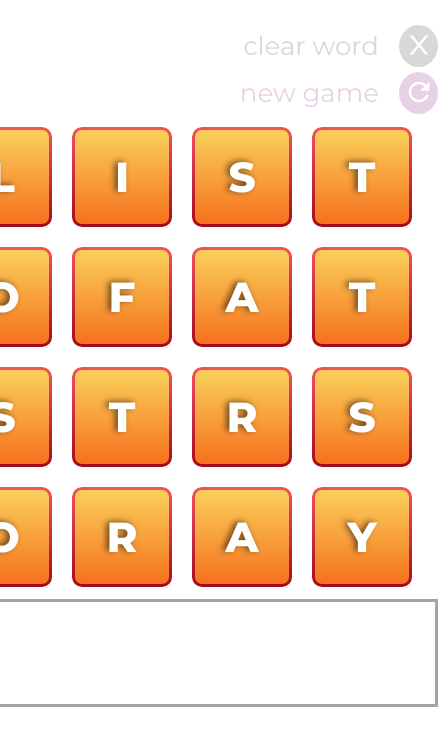
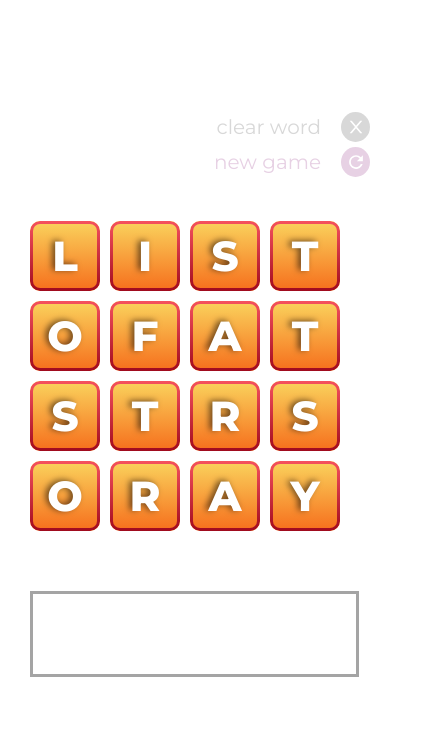
Before and after one commit to jasmineelkins/letters-game, a React (Create React App) app: page / in a window 390 px wide. Shown: the top 746 px of the page, 438 px wide, since content can reach past the window. Built offline with nearby package versions, Linux system fonts and the light colour scheme; no server answers.

Commit message:
Fixed mobile formatting

```diff
--- a/src/components/TextOutput.js
+++ b/src/components/TextOutput.js
@@ -8,12 +8,10 @@ function TextOutput({ selectedTiles, isValidWord }) {
 
   return (
     <div className="outputContainer item3">
-      <form>
-        <input value={currentWord} className={spanStyle}></input>
-        {currentWord === "" ? null : (
-          <span className={spanStyle}>{validTextDisplay}</span>
-        )}
-      </form>
+      <p className={spanStyle}>{currentWord}</p>
+      {currentWord === "" ? null : (
+        <span className={spanStyle}>{validTextDisplay}</span>
+      )}
     </div>
   );
 }
--- a/src/index.css
+++ b/src/index.css
@@ -8,7 +8,7 @@ body {
 }
 
 button {
-  font-size: 30px;
+  font-size: 20px;
   border-radius: 100%;
   border: none;
   color: white;
@@ -18,7 +18,9 @@ button {
   height: 100vh;
   width: 100vw;
   display: flex;
+  flex-direction: column;
   justify-content: center;
+  /* align-items: center; */
 }
 
 .item1 {
@@ -44,18 +46,19 @@ button {
 /* GRID ------------------------------------------------------------------------- */
 .gridContainer {
   /* border: 2px solid black; */
-  height: 460px;
-  width: 460px;
+  height: 320px;
+  width: 320px;
   display: grid;
-  grid-template-columns: repeat(4, 120px);
-  grid-template-rows: repeat(4, 120px);
+  grid-template-columns: repeat(4, 80px);
+  grid-template-rows: repeat(4, 80px);
   font-weight: 800;
+  margin: 30px;
 }
 
 .gridSquare {
   border-radius: 10px;
-  height: 100px;
-  width: 100px;
+  height: 70px;
+  width: 70px;
   display: flex;
   align-items: center;
   justify-content: center;
@@ -110,7 +113,8 @@ button {
   align-items: flex-end;
   justify-content: flex-start;
   gap: 5px;
-  padding-top: 25px;
+  padding: 20px;
+  margin-bottom: 20px;
 }
 
 /* CLEAR BUTTON ------------------------------------------------------------------- */
@@ -148,48 +152,36 @@ button {
 /* OUTPUT ------------------------------------------------------------------------- */
 .outputContainer {
   display: flex;
-  justify-content: center;
-  align-items: flex-start;
-  margin-top: 50px;
+  justify-content: space-between;
+  align-items: center;
+  margin-top: 70px;
+  margin-left: 30px;
+  border: 3px solid #a4a4a4;
+  width: 75vw;
+  height: 80px;
+  padding: 0 15px;
 }
 
-.outputContainer form {
-  width: 460px;
-  border: 3px solid #a4a4a4;
-  padding: 10px 0px 10px 20px;
+.outputContainer p {
+  font-family: "Montserrat", sans-serif;
+  font-weight: 800;
+  border: none;
+  font-size: 30px;
+  color: #d1001b;
+  letter-spacing: 7px;
+  margin-right: 0;
 }
 
-.outputContainer input {
-  font-family: "Montserrat", sans-serif;
-  font-weight: 800;
-
-  width: 360px;
-  height: 80px;
-  border: none;
-  font-size: 40px;
-  /* padding-left: 30px; */
-  color: #d1001b;
-  letter-spacing: 7px;
-}
-
-.outputContainer input:selected {
-  border: none;
-}
-
-.outputContainer input:focus {
-  outline: none;
-}
-
-input.valid {
+p.valid {
   color: #7ed320;
 }
 
-input.invalid {
+p.invalid {
   color: #d1001b;
 }
 
 span {
-  font-size: 26px;
+  font-size: 20px;
 }
 
 span.valid {
@@ -201,11 +193,13 @@ span.invalid {
 }
 
 /* MEDIA QUERIES ------------------------------------------------------------------*/
+/* For screens larger than mobile */
 @media only screen and (min-width: 800px) {
   .contentWrapper {
     height: 100vh;
     width: 100vw;
     display: flex;
+    flex-direction: row;
     align-items: center;
     justify-content: center;
   }
@@ -220,7 +214,21 @@ span.invalid {
   }
 
   .gridContainer {
+    margin: 0;
     margin-right: 50px;
+    height: 460px;
+    width: 460px;
+    grid-template-columns: repeat(4, 120px);
+    grid-template-rows: repeat(4, 120px);
+  }
+
+  .gridSquare {
+    height: 100px;
+    width: 100px;
+  }
+
+  .buttonsDiv {
+    padding-top: 25px;
   }
 
   .clearContainer {
@@ -228,8 +236,26 @@ span.invalid {
   }
 
   .outputContainer {
-    height: 100%;
-    align-items: flex-end;
+    height: 80px;
+    align-items: center;
     margin-top: 0;
+    margin-left: 0;
+    width: 80%;
+    margin-top: 140px;
+    margin-left: 30px;
+  }
+
+  .outputContainer p {
+    font-weight: 800;
+    width: 360px;
+    font-size: 40px;
+  }
+
+  span {
+    font-size: 26px;
+  }
+
+  button {
+    font-size: 30px;
   }
 }
```
